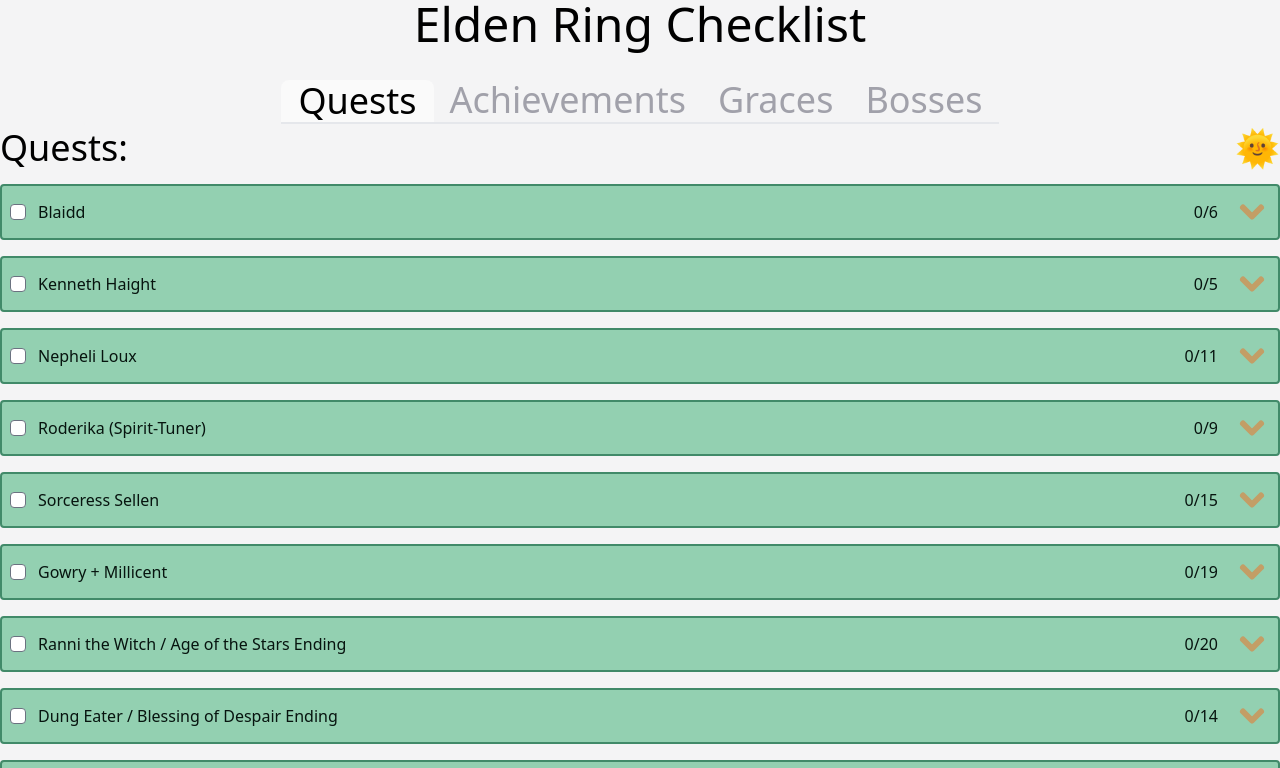
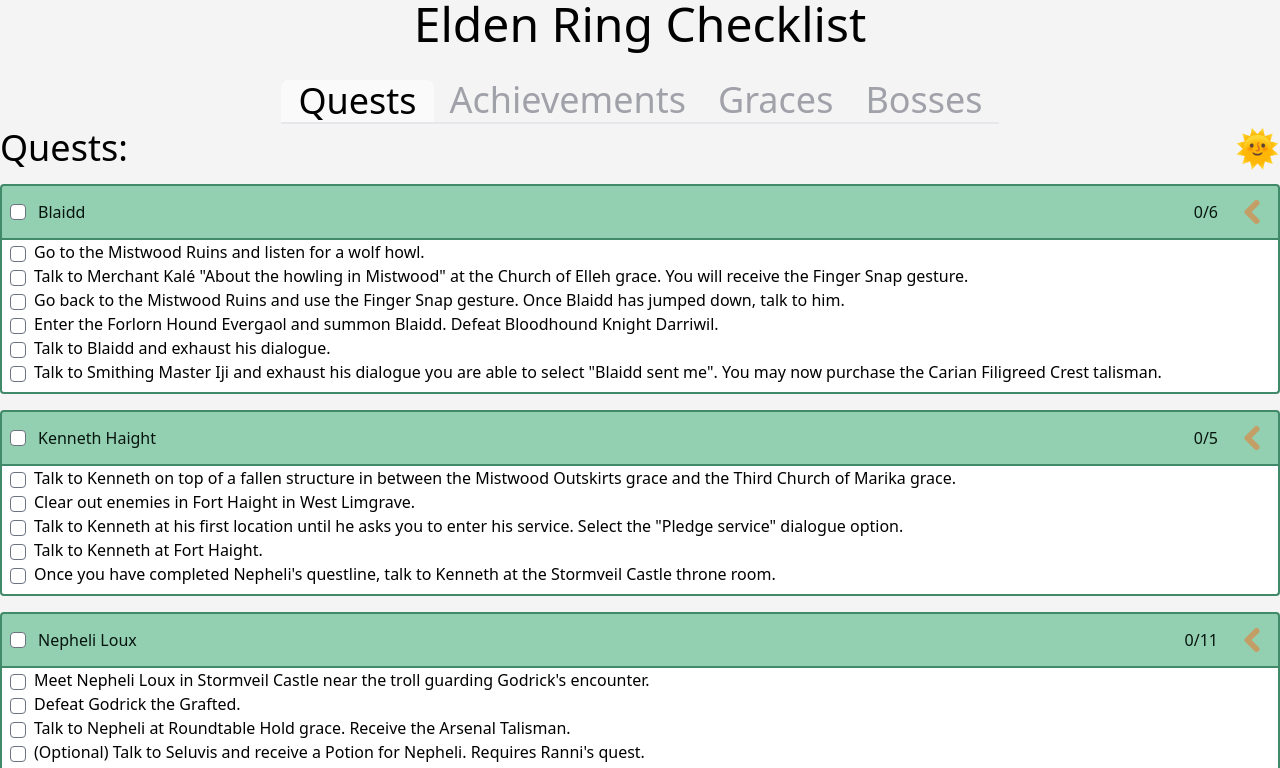
Before and after one commit to Gobluebro/Elden-Ring-Checklist, a Next.js app: page / in a window 1280 px wide. Shown: the top 768 px of the page. Built offline with nearby package versions, Linux system fonts and the light colour scheme.

Commit message:
Make accordions open by default.
Display the requirements in html but make them hidden in css instead. Hopefully for seo?

```diff
--- a/components/checkboxContainer.tsx
+++ b/components/checkboxContainer.tsx
@@ -14,7 +14,7 @@ const checkboxInputStyles =
 const CheckboxContainer = (props: Props) => {
   const { list } = props;
   const [isAllTrue, setIsAllTrue] = useState<boolean>(false);
-  const [isOpen, setIsOpen] = useState<boolean>(false);
+  const [isOpen, setIsOpen] = useState<boolean>(true);
   const [numberOfCompletedEntries, setNumberOfCompletedEntries] =
     useState<number>(0);
 
@@ -116,8 +116,11 @@ const CheckboxContainer = (props: Props) => {
           </div>
         </div>
       </legend>
-      {isOpen && (
-        <div className="px-2 pb-2 border-x-2 border-b-2 border-solid rounded-b border-elden-ring-green-500 dark:border-elden-ring-green-1000 bg-white dark:bg-neutral-700">
+      <div
+        className={`px-2 pb-2 border-x-2 border-b-2 border-solid rounded-b border-elden-ring-green-500 dark:border-elden-ring-green-1000 bg-white dark:bg-neutral-700 ${
+          isOpen ? "block" : "hidden"
+        }`}
+      >
         {checkedState &&
           list.requirements.map(({ id, description, url }) => (
             <div key={id}>
@@ -145,7 +148,6 @@ const CheckboxContainer = (props: Props) => {
             </div>
           ))}
       </div>
-      )}
     </fieldset>
   );
 };
```
Lines whose indentation alone changed are shown as unchanged.
